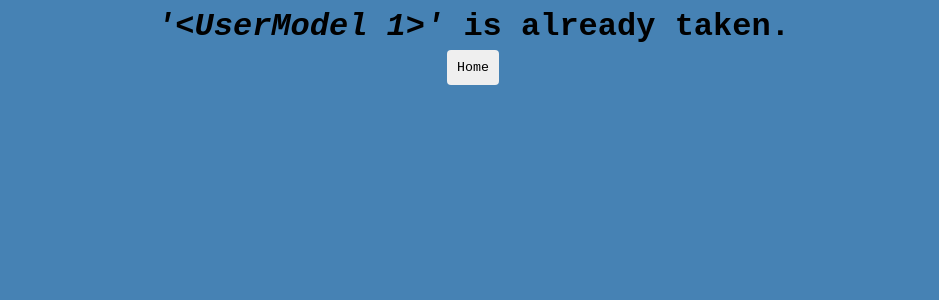
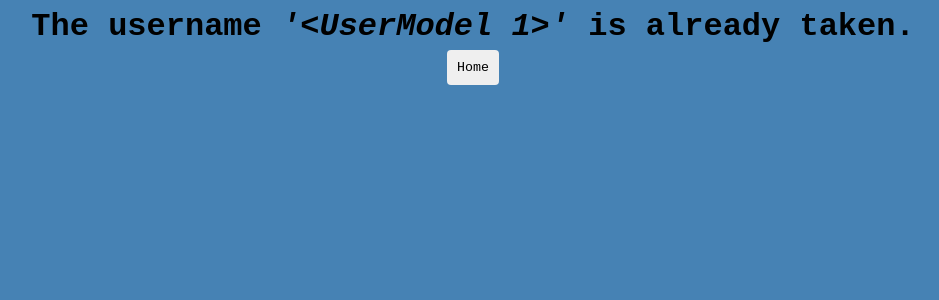
Before and after one commit to nickb210/capstone, a Flask app: template code/templates/user_already_exists.html in a window 1280 px wide. Shown: the top 300 px of the page, without its empty margins (167-1106 px from the left). Run offline with Flask 2, Linux system fonts and the light colour scheme; the template is opened without the code that fills it: values that come from a table or form of the project are taken from there, others are empty; data comes from the database, SQL or seed files in the repository.

Commit message:
modified return message

```diff
--- a/code/templates/user_already_exists.html
+++ b/code/templates/user_already_exists.html
@@ -43,7 +43,7 @@
 <body>
   <div style="text-align: center; border: none">
     <h1 class="wrapper">
-      <em>'{{user}}'</em> is already taken.
+      The username <em>'{{user}}'</em> is already taken.
     </h1>
   </div>
 
```
